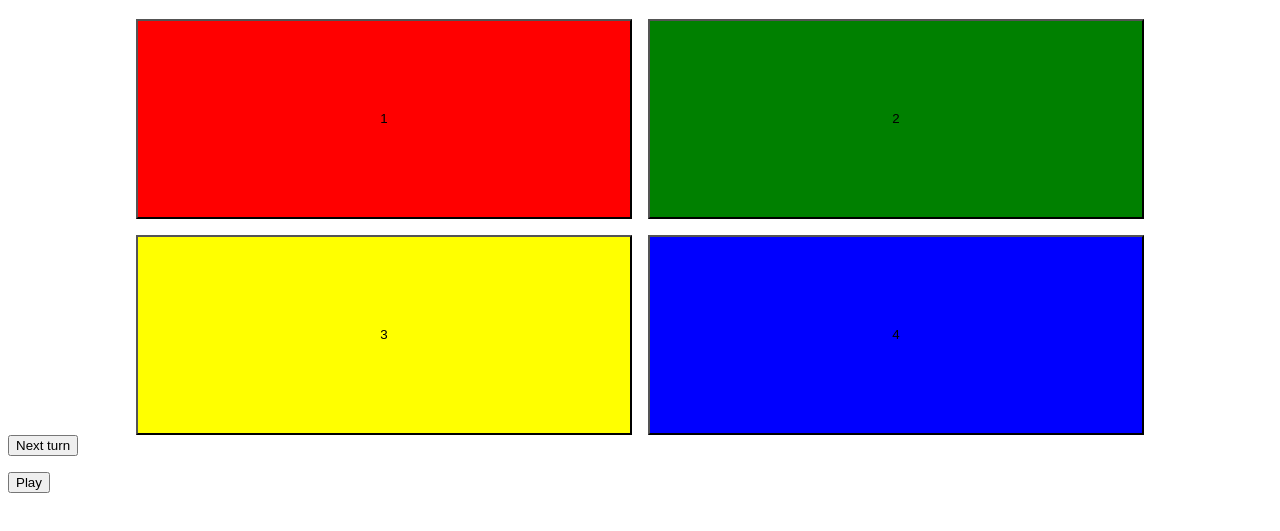
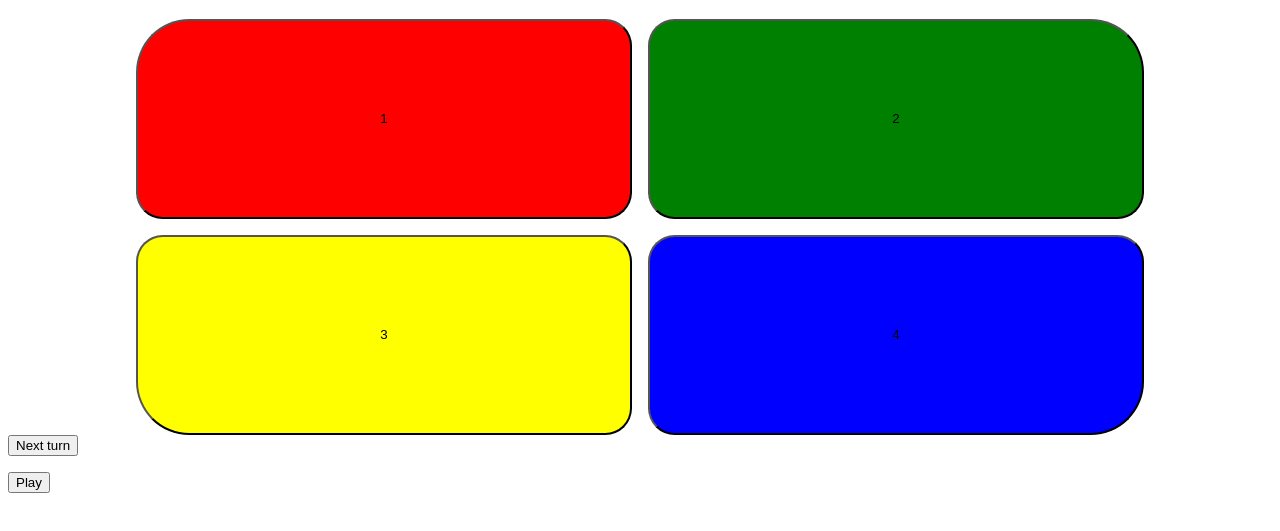
Before and after one commit to Nieves-Luis/simon-says, a plain HTML site: page index.html in a window 1280 px wide. Shown: the part 61-592 px from the top of the page. Drawn offline with Linux system fonts and the light colour scheme.

Commit message:
button radii

```diff
--- a/simon.css
+++ b/simon.css
@@ -12,22 +12,27 @@ main {
 
 main button {
   height: 200px;
+  border-radius: 2em;
 }
 
 main button:nth-child(1) {
   background-color: red;
+  border-top-left-radius: 4em;
 }
 
 main button:nth-child(2) {
   background-color: green;
+  border-top-right-radius: 4em;
 }
 
 main button:nth-child(3) {
   background-color: yellow;
+  border-bottom-left-radius: 4em;
 }
 
 main button:nth-child(4) {
   background-color: blue;
+  border-bottom-right-radius: 4em;
 }
 
 .on {
```
